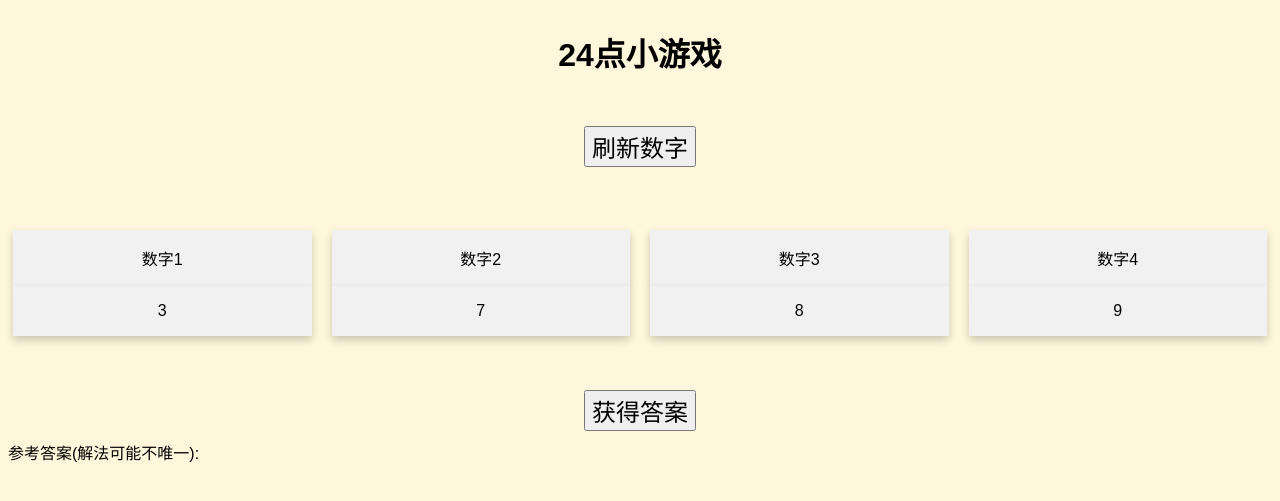
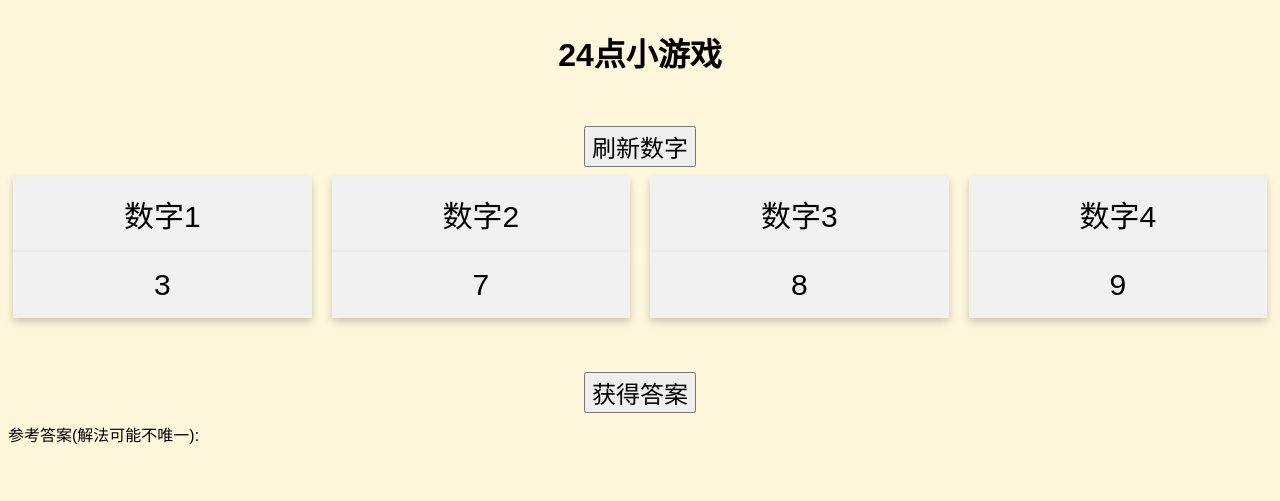
Before and after one commit to last2win/blog-cdn, a Jekyll site: the page built from 24-game.html, in a window 1280 px wide. Shown: the top 501 px of the page. Built offline with Jekyll 4.4.1, drawn with Linux system fonts in a browser that asks for light colours; nearby versions of some CDN libraries.

Commit message:
2020-2-7

```diff
--- a/24-game.html
+++ b/24-game.html
@@ -84,6 +84,7 @@ title: "24点小游戏-随机24点生成器"
         box-shadow: 0 4px 8px 0 rgba(0, 0, 0, 0.2);
         /* this adds the "card" effect */
         padding: 16px;
+        font-size: 30px;
         text-align: center;
         background-color: #f1f1f1;
     }
@@ -127,7 +128,7 @@ title: "24点小游戏-随机24点生成器"
 <div class="contained">
     <button class="button5" onclick="reflesh()">刷新数字</button>
 </div>
-<br><br><br>
+
 <!--
 <span id="">数字1：<span id="number1"></span></span><br>
 <span id="">数字2：<span id="number2"></span></span><br>
```
